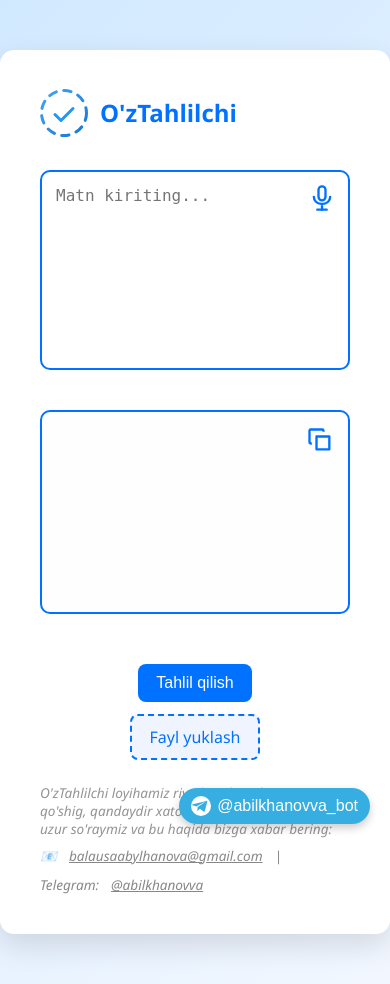
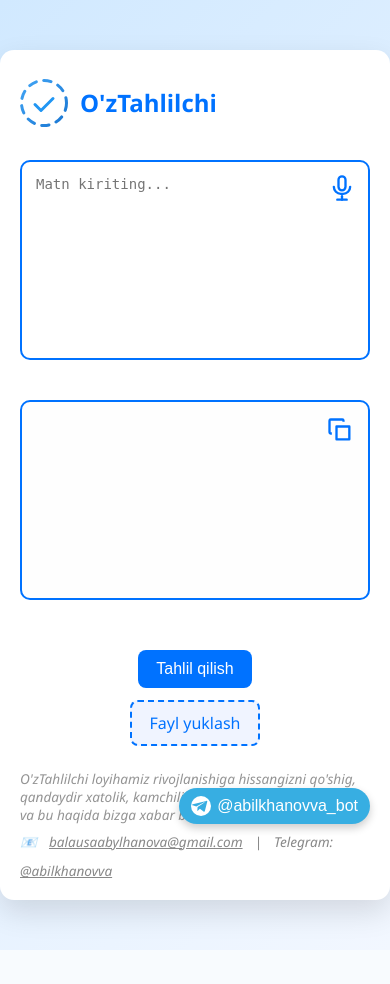
Before and after one commit to abilkhanovva/Oztahlilchi-Backend, a Flask app: page / in a window 390 px wide. After the commit the page ends 950 px from the top, so only its background shows below. Run offline with Flask 3, Linux system fonts and the light colour scheme; parts of the project's set-up code (start-up, migrations or seed data) failed here and were passed over.

Commit message:
Add updated CSS for responsive layout

```diff
--- a/static/style.css
+++ b/static/style.css
@@ -42,19 +42,22 @@ body {
 /* Matn tahlil maydonlari */
 .text-areas {
     display: flex;
+    flex-direction: row; /* Kattaroq ekranlarda yonma-yon */
     gap: 20px;
     margin-bottom: 25px;
-    flex-wrap: wrap; /* kichik ekranlarda joylashishni yaxshilaydi */
+    flex-wrap: wrap;
 }
 
+/* Kirish va chiqish maydonlari */
 .input-area,
 .output-area {
     position: relative;
-    flex: 1 1 100%;
+    flex: 1 1 48%; /* Yonma-yon joylashish uchun */
     display: flex;
     flex-direction: column;
     height: 260px;
-    min-width: 0; /* flex item overflow muammosini hal qiladi */
+    min-width: 280px;
+    box-sizing: border-box;
 }
 
 /* Textarea */
@@ -266,6 +269,7 @@ label[for="fileUpload"]:hover {
 
     .input-area,
     .output-area {
+        width: 100%;
         height: auto;
         min-height: 200px;
         margin-bottom: 20px;
@@ -281,3 +285,18 @@ label[for="fileUpload"]:hover {
         font-size: 24px;
     }
 }
+
+/* Qo'shimcha kichik ekranlar uchun */
+@media (max-width: 480px) {
+    .container {
+        padding: 20px;
+    }
+
+    textarea {
+        font-size: 14px;
+    }
+
+    #resultArea {
+        font-size: 14px;
+    }
+}
```
